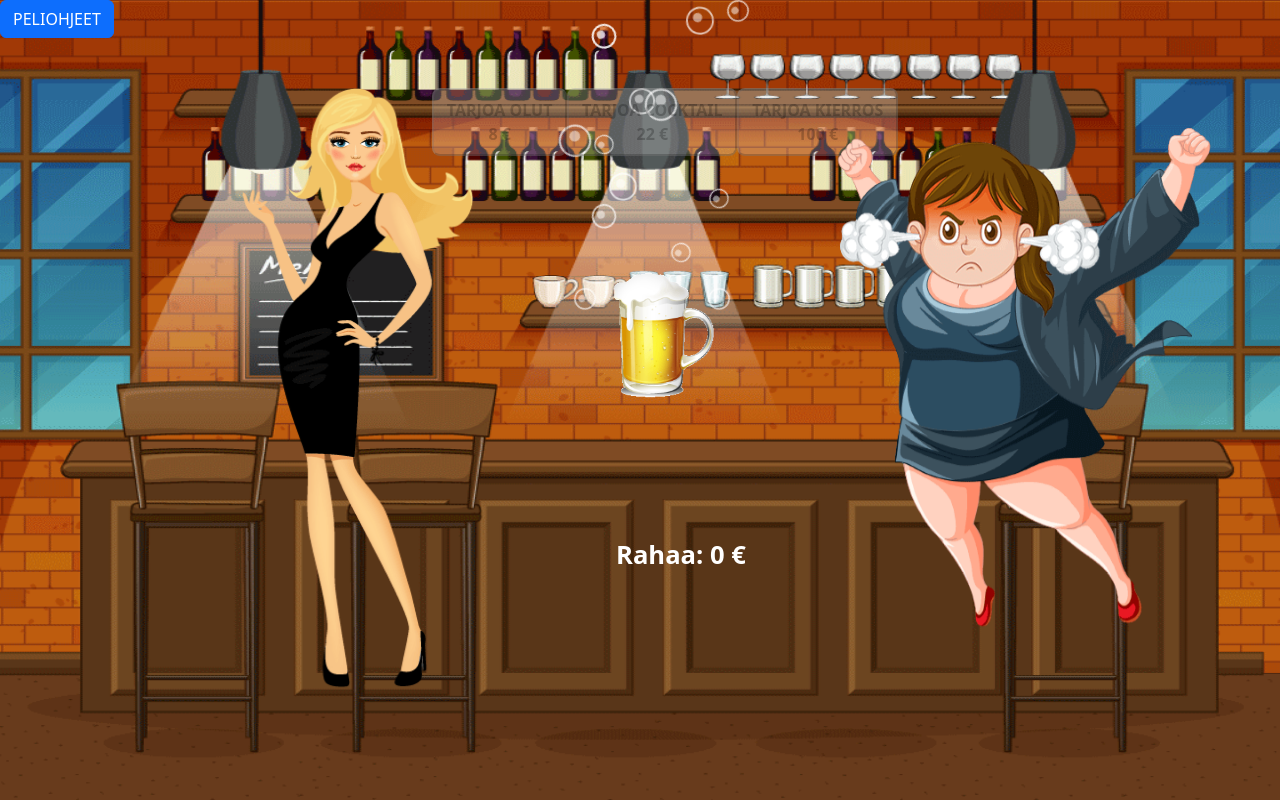
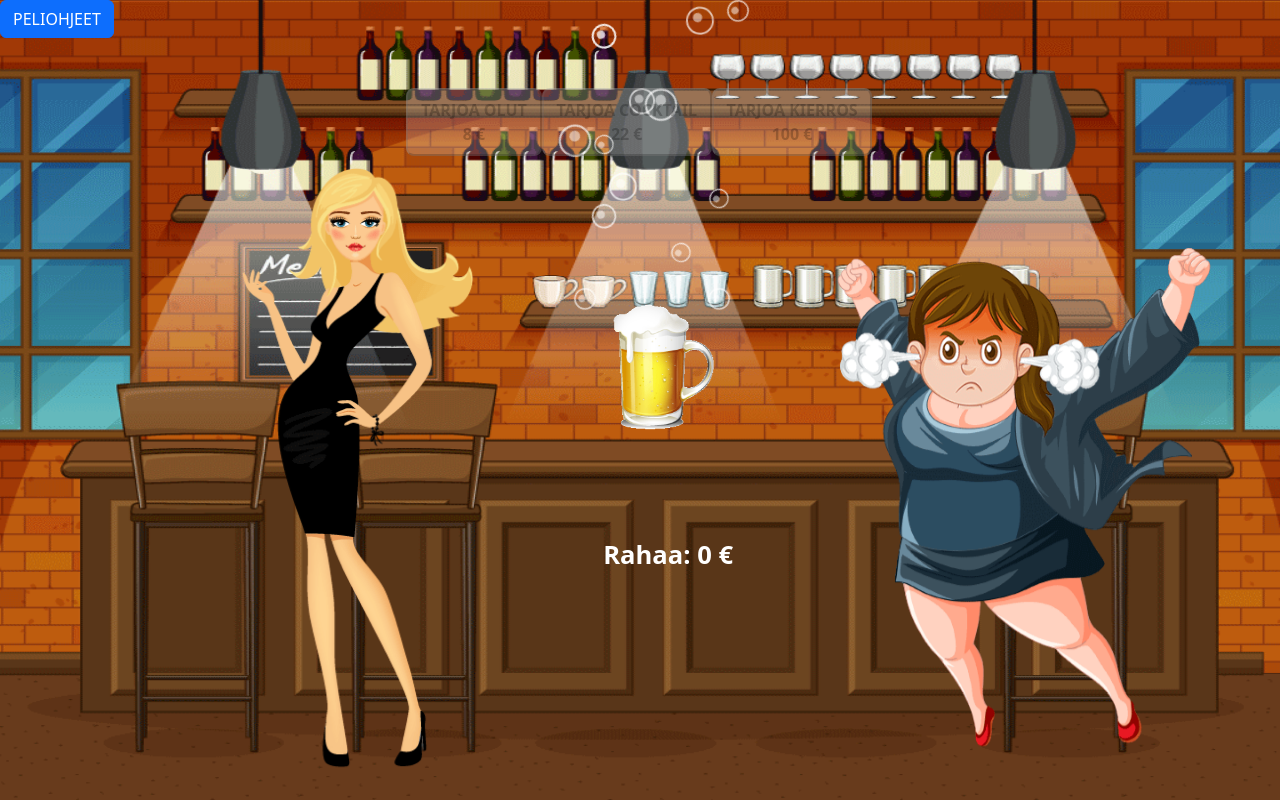
Before and after one commit to jkiimala/beerClicker, a plain HTML site: page index.html in a window 1280 px wide. Drawn offline with nearby package versions, Linux system fonts and the light colour scheme.

Commit message:
beerdown

```diff
--- a/styles.css
+++ b/styles.css
@@ -174,23 +174,24 @@ button:disabled {
   #counter {
     font-size: 2vw;
     margin: 5vh;
+    left: 44%;
   }
 
   #beerButton {
     width: 20%;
-    top: 32%;
+    top: 36%;
     left: 45%;
   }
 
   #blondeButton {
     width: 30%;
-    top: 10%;
+    top: 20%;
     left: 18%;
   }
 
   #resetButton {
     width: 30%;
-    top: 15%;
+    top: 30%;
     left: 65%;
   }
 
@@ -202,7 +203,7 @@ button:disabled {
 
   #buttonContainer {
     margin: 6vh;
-    left: 30%;
+    left: 28%;
   }
 }
 
```
